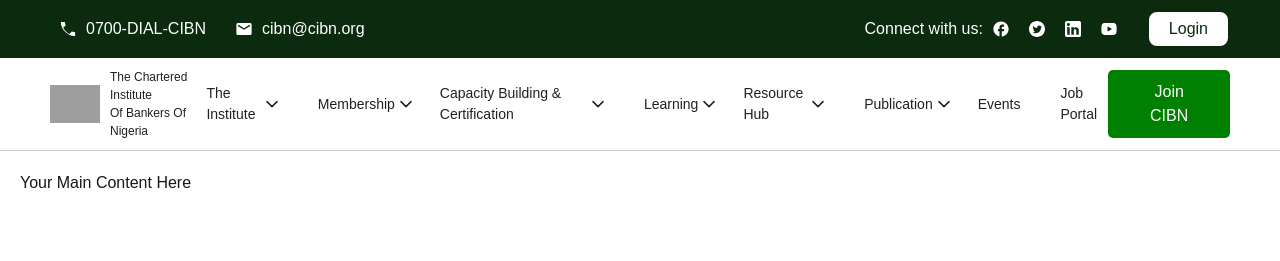
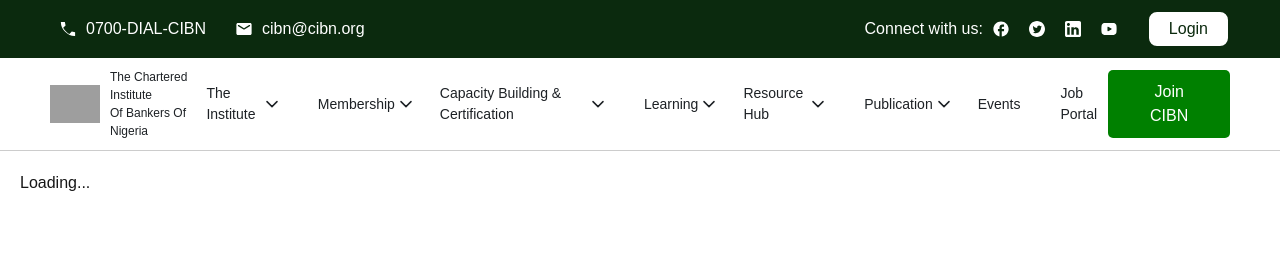
Before and after one commit to IsmailMuhammed2019/cibnfrontend, a Next.js app: page / in a window 1280 px wide. Shown: the top 261 px of the page. Built offline with nearby package versions, Linux system fonts and the light colour scheme; grey boxes are pictures that could not be loaded.

Commit message:
update homepage content

```diff
--- a/app/homepage.tsx
+++ b/app/homepage.tsx
@@ -8,7 +8,7 @@
     <div className="wrapper">
       <Header className="header" />
       <div className="content">
-        <h1>Your Main Content Here</h1>
+        <h1>Loading...</h1>
         {/* Add more content as needed */}
       </div>
       <Footer />
```
